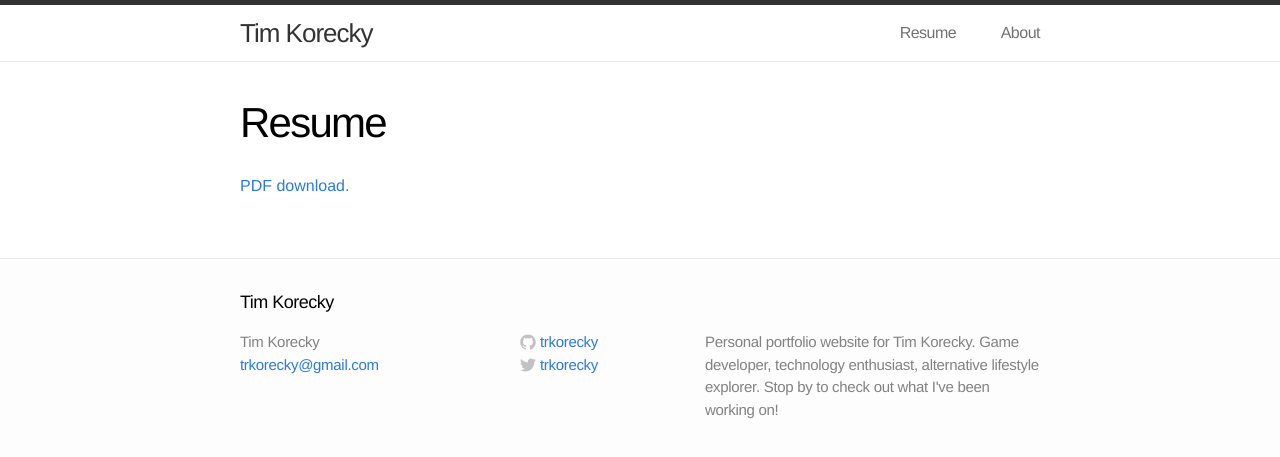
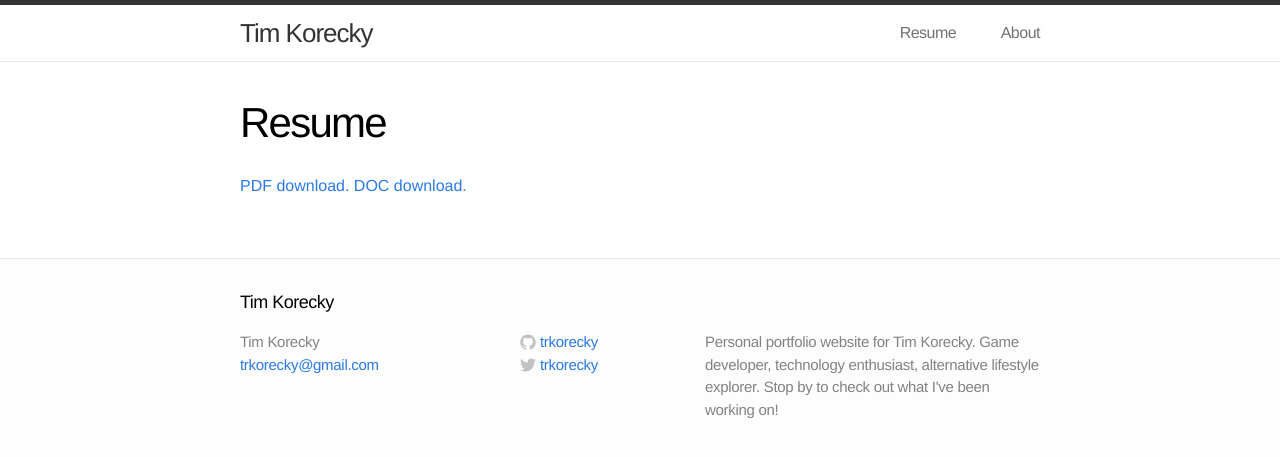
Before and after one commit to trkorecky/trkorecky.github.io, a Jekyll site: the page built from resume/index.html, in a window 1280 px wide. Shown: the top 457 px of the page. Built offline with Jekyll 4.4.1, drawn with Linux system fonts in a browser that asks for light colours.

Commit message:
Added resume docs

```diff
--- a/resume/index.html
+++ b/resume/index.html
@@ -8,4 +8,6 @@ permalink: /resume/
 
 	<a class="file-link" href="/resume/TimKoreckyResume.pdf">PDF download.</a>
 
+	<a class="file-link" href="/resume/TimKoreckyResume.doc">DOC download.</a>
+
 </div>
```
Also changed, not shown: 2 other files.
